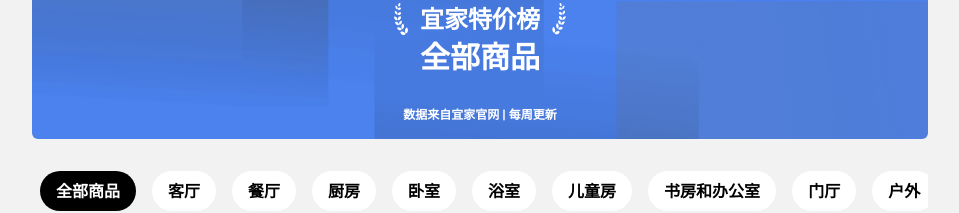
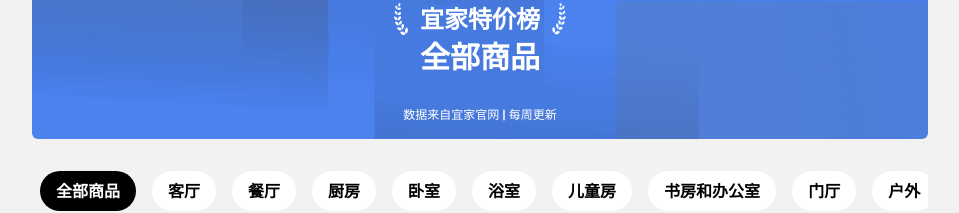
Before and after one commit to Mayandev/ikea-low-price, a Next.js app: page / in a window 1280 px wide. Shown: the part 263-476 px from the top of the page, without its empty margins (160-1119 px from the left). Built offline with nearby package versions, Linux system fonts and the light colour scheme.

Commit message:
feat: change tips font weight

```diff
--- a/src/pages/components/Banner/index.tsx
+++ b/src/pages/components/Banner/index.tsx
@@ -25,7 +25,7 @@
         <div className="font-bold text-3xl mt-1">
           {CategoryMap[category as RoomType]}
         </div>
-        <div className="text-white text-xs mt-8">
+        <div className="text-white text-xs mt-8 font-normal">
           数据来自宜家官网 | 每周更新
         </div>
       </div>
```
